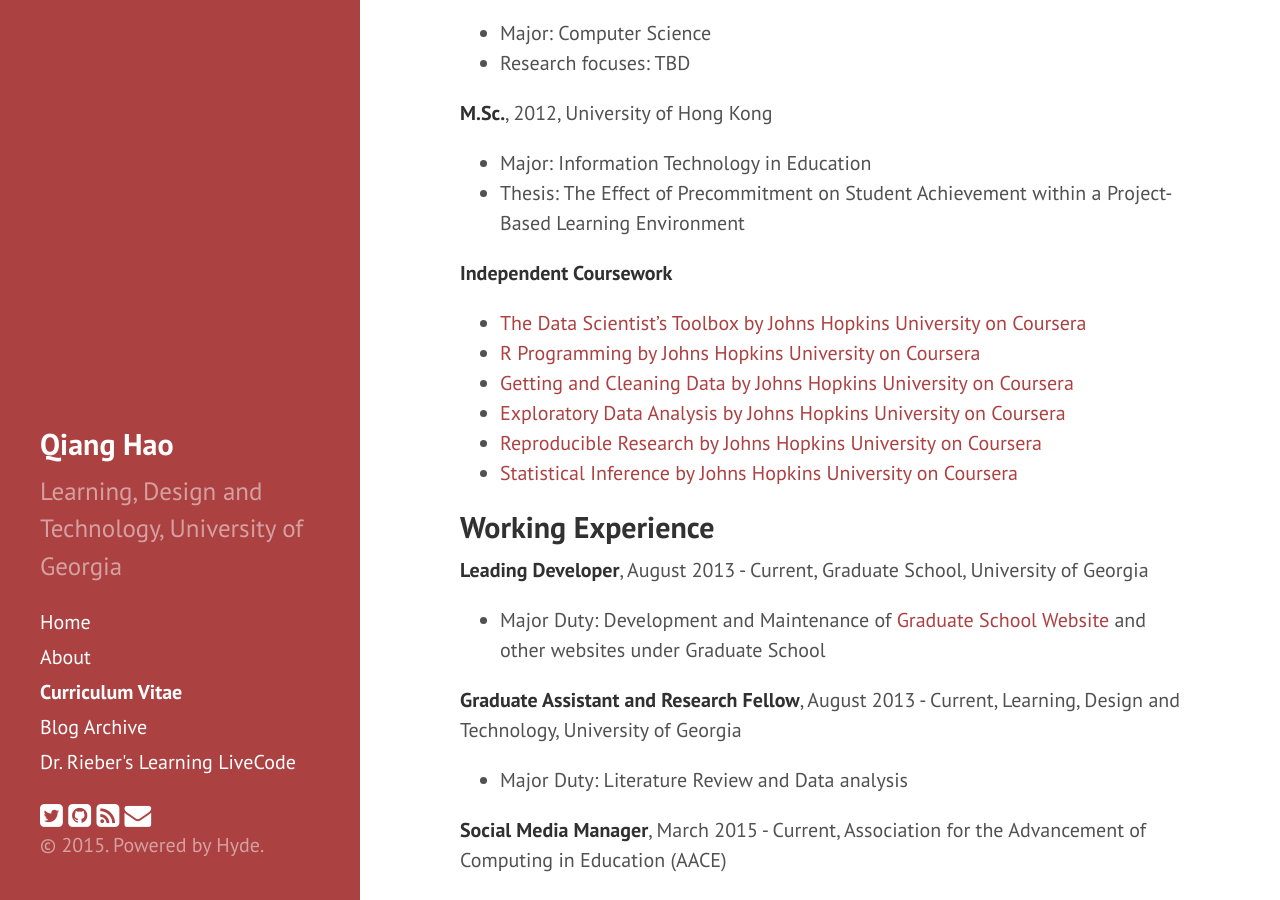
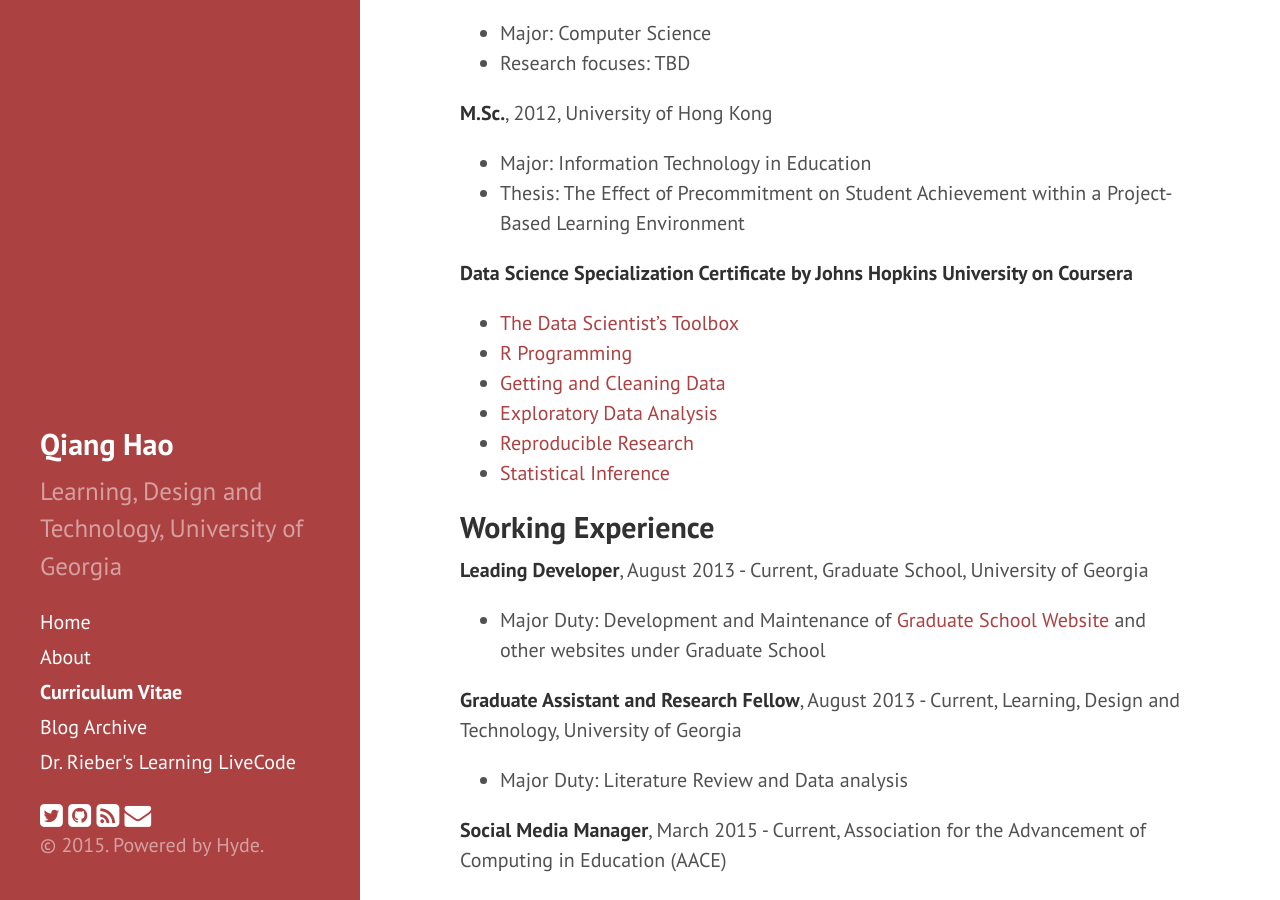
Before and after one commit to Neo-Hao/neo-hao.github.io, a Jekyll site: the page built from cv.md, in a window 1280 px wide and 900 px high, scrolled down 390 px. Built offline with Jekyll 4.4.1, drawn with Linux system fonts in a browser that asks for light colours; nearby versions of some CDN libraries; Markdown is read by kramdown in place of the engine named in the settings.

Commit message:
certificate

```diff
--- a/cv.md
+++ b/cv.md
@@ -20,14 +20,14 @@
 * Major: Information Technology in Education
 * Thesis: The Effect of Precommitment on Student Achievement within a Project-Based Learning Environment
 
-<strong>Independent Coursework</strong>
+<strong>Data Science Specialization Certificate by Johns Hopkins University on Coursera</strong>
 
-* <a href="https://www.coursera.org/account/accomplishments/records/qMhR3qG27WCuLuCt" target="_blank">The Data Scientist’s Toolbox by Johns Hopkins University on Coursera</a>
-* <a href="https://www.coursera.org/account/accomplishments/records/2GmkAKKbKPGmjSJk" target="_blank">R Programming by Johns Hopkins University on Coursera</a>
-* <a href="https://www.coursera.org/account/accomplishments/records/VDjKY56uQvbUbrAj" target="_blank">Getting and Cleaning Data by Johns Hopkins University on Coursera</a>
-* <a href="https://www.coursera.org/account/accomplishments/records/eZ5hayQ8XWvj7H5v" target="_blank">Exploratory Data Analysis by Johns Hopkins University on Coursera</a>
-* <a href="https://www.coursera.org/account/accomplishments/certificate/TBXLVMUMK8" target="_blank">Reproducible Research by Johns Hopkins University on Coursera</a>
-* <a href="https://www.coursera.org/account/accomplishments/records/h4CYh7nmUJ4C5WWK" target="_blank">Statistical Inference by Johns Hopkins University on Coursera</a>
+* <a href="https://www.coursera.org/account/accomplishments/records/qMhR3qG27WCuLuCt" target="_blank">The Data Scientist’s Toolbox</a>
+* <a href="https://www.coursera.org/account/accomplishments/records/2GmkAKKbKPGmjSJk" target="_blank">R Programming</a>
+* <a href="https://www.coursera.org/account/accomplishments/records/VDjKY56uQvbUbrAj" target="_blank">Getting and Cleaning Data</a>
+* <a href="https://www.coursera.org/account/accomplishments/records/eZ5hayQ8XWvj7H5v" target="_blank">Exploratory Data Analysis</a>
+* <a href="https://www.coursera.org/account/accomplishments/certificate/TBXLVMUMK8" target="_blank">Reproducible Research</a>
+* <a href="https://www.coursera.org/account/accomplishments/records/h4CYh7nmUJ4C5WWK" target="_blank">Statistical Inference</a>
 
 ## Working Experience
 
```
